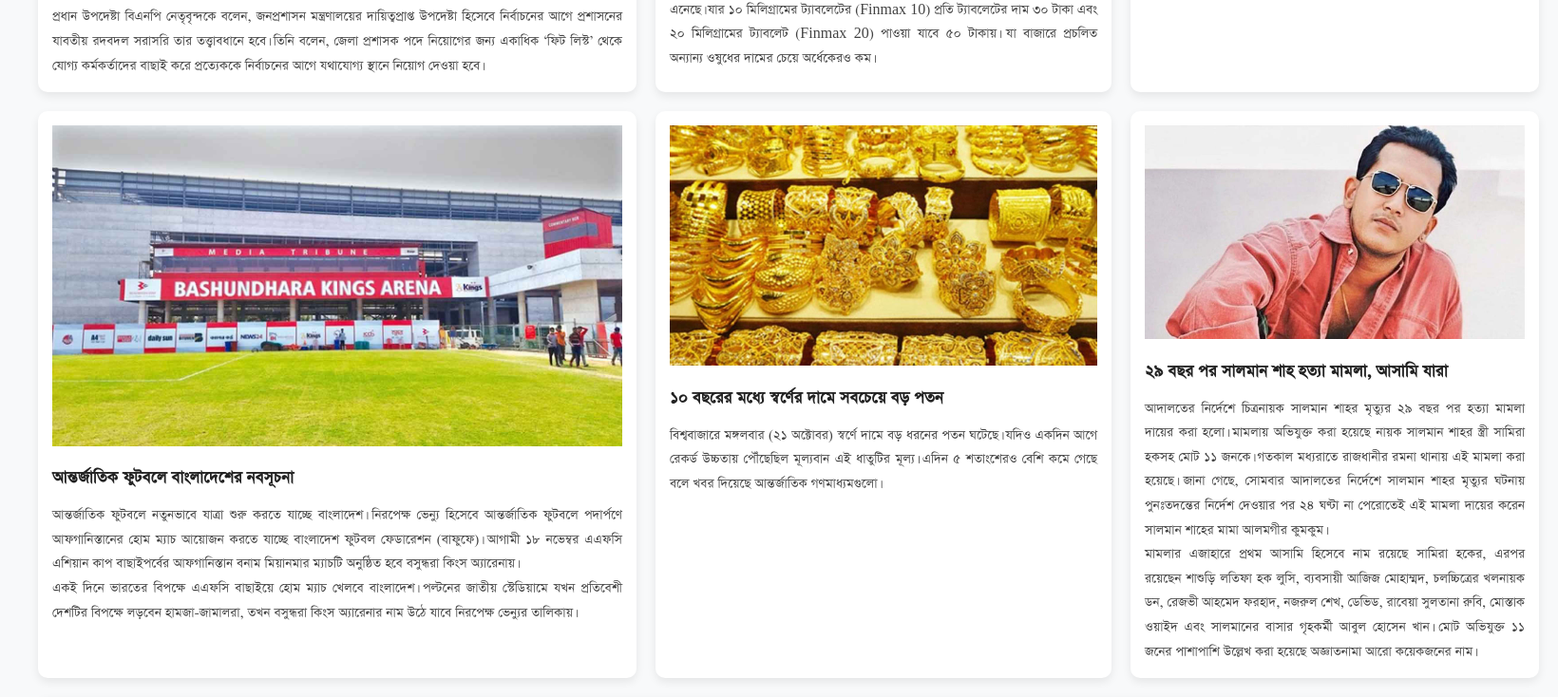
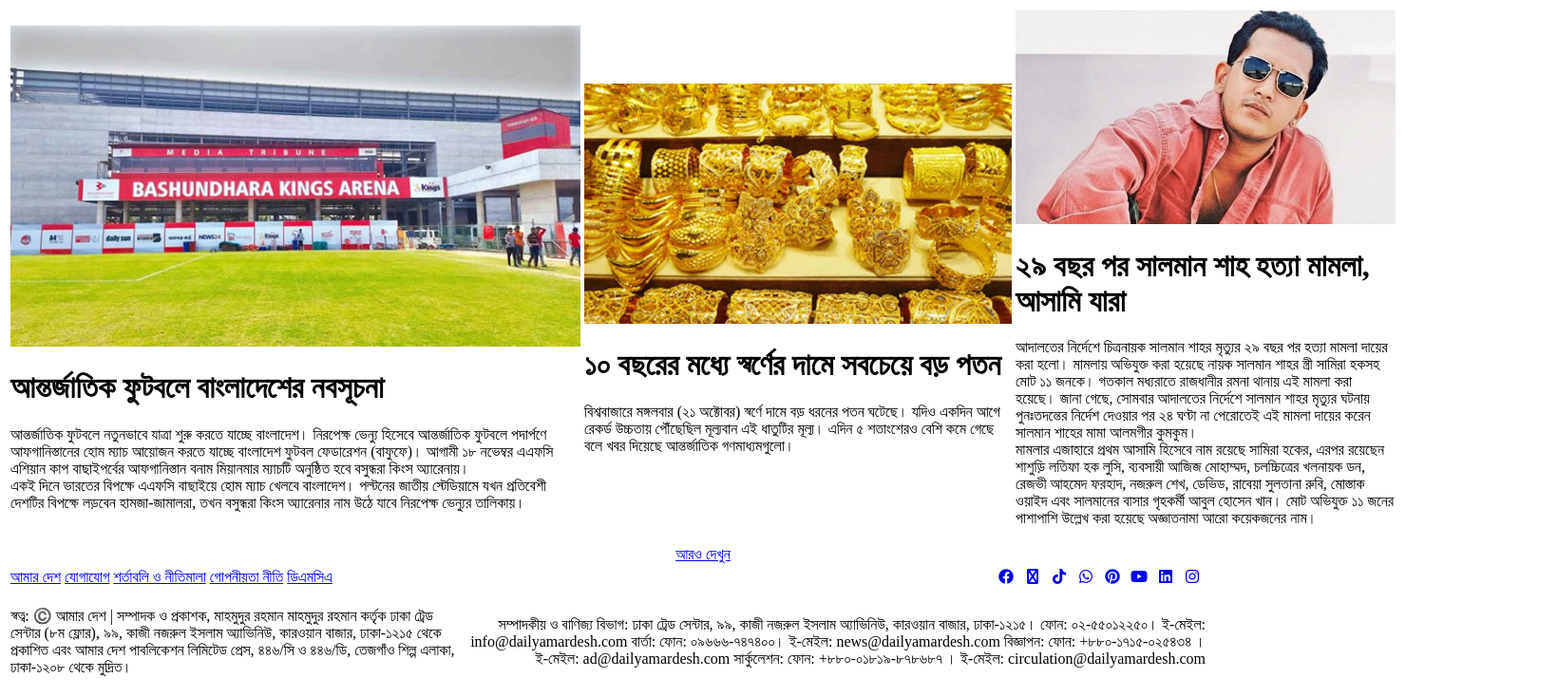
Before and after one commit to poroooosh/amar-desh-clone, a plain HTML site: page index.html in a window 1280 px wide. Shown: the part 596-1330 px from the top of the page at 95% size, 1640 px wide, since content can reach past the window. Drawn offline with Linux system fonts and the light colour scheme.

Commit message:
Update index.html

```diff
--- a/index.html
+++ b/index.html
@@ -18,237 +18,6 @@
       href="https://cdnjs.cloudflare.com/ajax/libs/font-awesome/6.4.2/css/all.min.css"
     />
   </head>
-
-  <style>
-    @font-face {
-      font-family: "myBanglaFont";
-      src: url(./fonts/SolaimanLipi.ttf);
-    }
-
-    * {
-      font-family: "myBanglaFont";
-      margin: 0;
-      padding: 0;
-      box-sizing: border-box;
-    }
-
-    body {
-      background-color: #f8f9fa;
-      line-height: 1.6;
-    }
-
-    /* Header */
-    .header {
-      background-color: #ffffff;
-      border-bottom: 2px solid #e0e0e0;
-      padding: 10px 0;
-    }
-
-    .header a {
-      text-decoration: none;
-      color: #333;
-      margin: 0 10px;
-      font-weight: bold;
-      transition: all 0.3s ease;
-      position: relative;
-    }
-
-    .header a::after {
-      content: "";
-      position: absolute;
-      width: 0%;
-      height: 2px;
-      bottom: -3px;
-      left: 0;
-      background-color: #e63946;
-      transition: width 0.3s ease;
-    }
-
-    .header a:hover {
-      color: #e63946;
-    }
-
-    .header a:hover::after {
-      width: 100%;
-    }
-
-    /* Article Section */
-    .article {
-      padding: 20px;
-      display: flex;
-      justify-content: center;
-      align-items: start;
-      flex-direction: column;
-      gap: 30px;
-    }
-
-    .article table {
-      width: 100%;
-      border-spacing: 20px;
-    }
-
-    .article td {
-      vertical-align: top;
-      background-color: #ffffff;
-      padding: 15px;
-      border-radius: 10px;
-      box-shadow: 0 4px 10px rgba(0, 0, 0, 0.08);
-      transition: transform 0.3s ease, box-shadow 0.3s ease;
-    }
-
-    .article td:hover {
-      transform: translateY(-5px);
-      box-shadow: 0 6px 15px rgba(0, 0, 0, 0.15);
-    }
-
-    .article h1 {
-      color: #222;
-      font-size: 20px;
-      margin: 10px 0;
-    }
-
-    .article p {
-      color: #444;
-      text-align: justify;
-    }
-
-    /* "আরও দেখুন" Button */
-    .article a {
-      display: inline-block;
-      padding: 10px 25px;
-      background-color: #e63946;
-      color: #fff;
-      border-radius: 25px;
-      text-decoration: none;
-      font-weight: bold;
-      transition: all 0.3s ease;
-    }
-
-    .article a:hover {
-      background-color: #c71c2b;
-      transform: scale(1.05);
-    }
-
-    /* Footer */
-    .footer-top {
-      background-color: #ffffff;
-      border-top: 2px solid #e0e0e0;
-      padding: 20px 0;
-    }
-
-    .footer-top table {
-      width: 100%;
-    }
-
-    .footer-top td {
-      vertical-align: top;
-      width: 50%;
-    }
-
-    .footer-top td:last-child {
-      padding-left: 20px;
-    }
-
-    .footer-top a {
-      text-decoration: none;
-      color: #333;
-      margin: 0 8px;
-      transition: all 0.3s ease;
-      position: relative;
-    }
-
-    .footer-top a::after {
-      content: "";
-      position: absolute;
-      width: 0%;
-      height: 2px;
-      bottom: -3px;
-      left: 0;
-      background-color: #e63946;
-      transition: width 0.3s ease;
-    }
-
-    .footer-top a:hover {
-      color: #e63946;
-    }
-
-    .footer-top a:hover::after {
-      width: 100%;
-    }
-
-    /* Footer Icons */
-    .footer-icon a {
-      font-size: 18px;
-      color: #555;
-      transition: transform 0.3s ease, color 0.3s ease;
-    }
-
-    .footer-icon a:hover {
-      color: #e63946;
-      transform: scale(1.2);
-    }
-
-    /* Footer Bottom */
-    .footer-bottom {
-      background-color: #f8f9fa;
-      padding: 25px 0;
-      font-size: 14px;
-    }
-
-    .footer-bottom table {
-      width: 100%;
-      border-collapse: collapse;
-    }
-
-    .footer-bottom td {
-      vertical-align: top;
-      width: 50%;
-      padding: 0 20px;
-    }
-
-    .footer-bottom .para-1 p,
-    .footer-bottom .para-2 p {
-      color: #333;
-      text-align: justify;
-      line-height: 1.8;
-    }
-
-    .footer-bottom a {
-      color: #333;
-      text-decoration: none;
-      position: relative;
-      transition: all 0.3s ease;
-    }
-
-    .footer-bottom a::after {
-      content: "";
-      position: absolute;
-      width: 0%;
-      height: 2px;
-      bottom: -2px;
-      left: 0;
-      background-color: #e63946;
-      transition: width 0.3s ease;
-    }
-
-    .footer-bottom a:hover {
-      color: #e63946;
-    }
-
-    .footer-bottom a:hover::after {
-      width: 100%;
-    }
-
-    /* Optional: make footer sections stack on small screens */
-    @media (max-width: 768px) {
-      .footer-bottom td {
-        display: block;
-        width: 100%;
-        border: none;
-        padding: 10px 0;
-      }
-    }
-  </style>
 
   <body>
     <!-- header start -->
```
